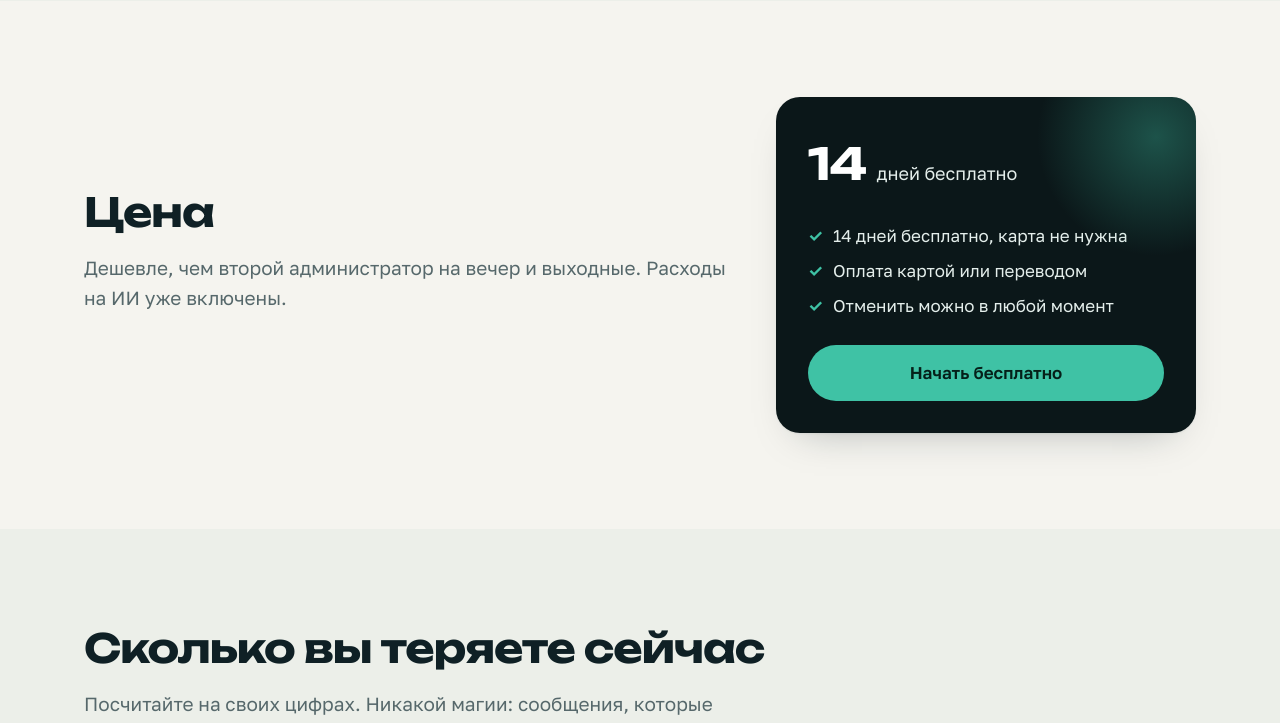
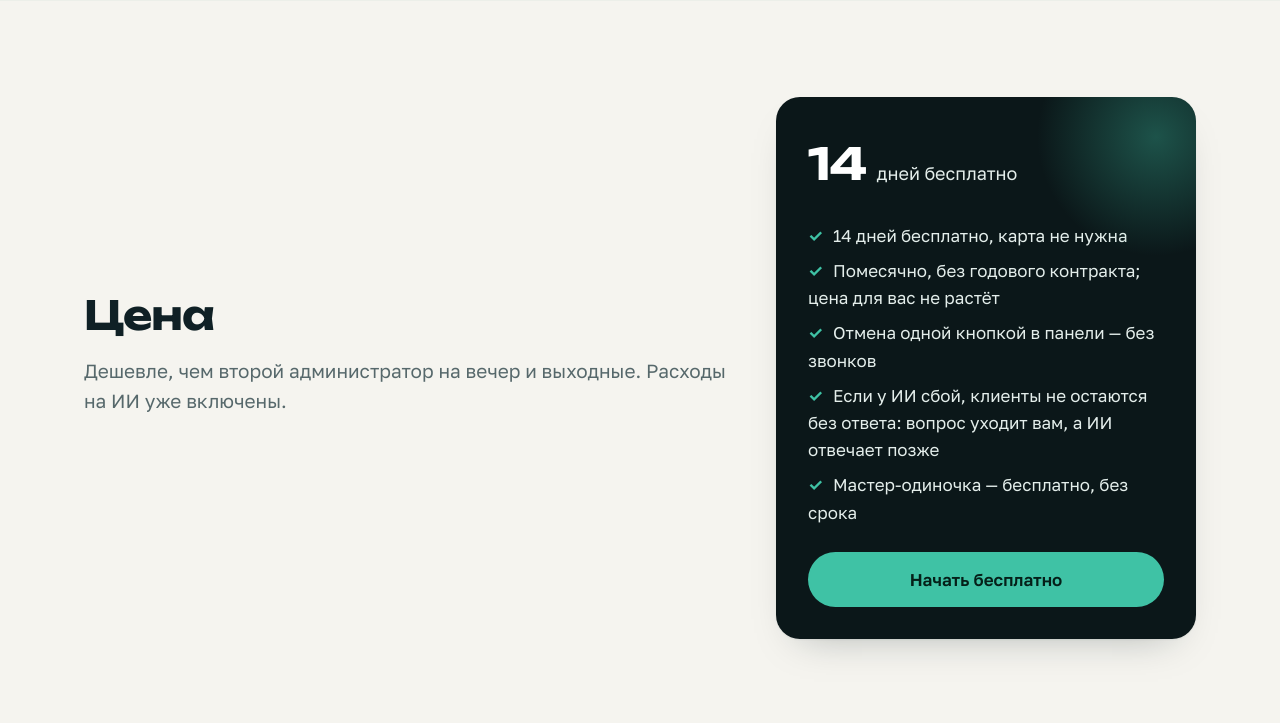
Before and after one commit to Asilovvv/joop-ai, a FastAPI app: page / in a window 1280 px wide. Shown: the part 4010-4733 px from the top of the page. Run offline with FastAPI, Linux system fonts and the light colour scheme; parts of the project's set-up code (start-up, migrations or seed data) failed here and were passed over.

Commit message:
Price card says the promises out loud: monthly, no contract, cancel in one click, never silent, free for a solo master

```diff
--- a/joop/web/templates/site_home.html
+++ b/joop/web/templates/site_home.html
@@ -138,8 +138,10 @@
       {% if price %}<p class="amount"><b>{{ '{:,}'.format(price).replace(',', ' ') }} сом</b> / месяц</p><p class="muted">за компанию, все каналы и модули</p>{% else %}<p class="amount"><b>{{ trial_days }}</b> дней бесплатно</p>{% endif %}
       <ul>
         <li>{{ trial_days }} дней бесплатно, карта не нужна</li>
-        <li>Оплата картой или переводом</li>
-        <li>Отменить можно в любой момент</li>
+        <li>Помесячно, без годового контракта; цена для вас не растёт</li>
+        <li>Отмена одной кнопкой в панели — без звонков</li>
+        <li>Если у ИИ сбой, клиенты не остаются без ответа: вопрос уходит вам, а ИИ отвечает позже</li>
+        <li>Мастер-одиночка — бесплатно, без срока</li>
       </ul>
       {% if signup %}<a class="cta" href="/signup">Начать бесплатно</a>{% else %}<a class="cta" href="#contact">Начать бесплатно</a>{% endif %}
     </div>
```
